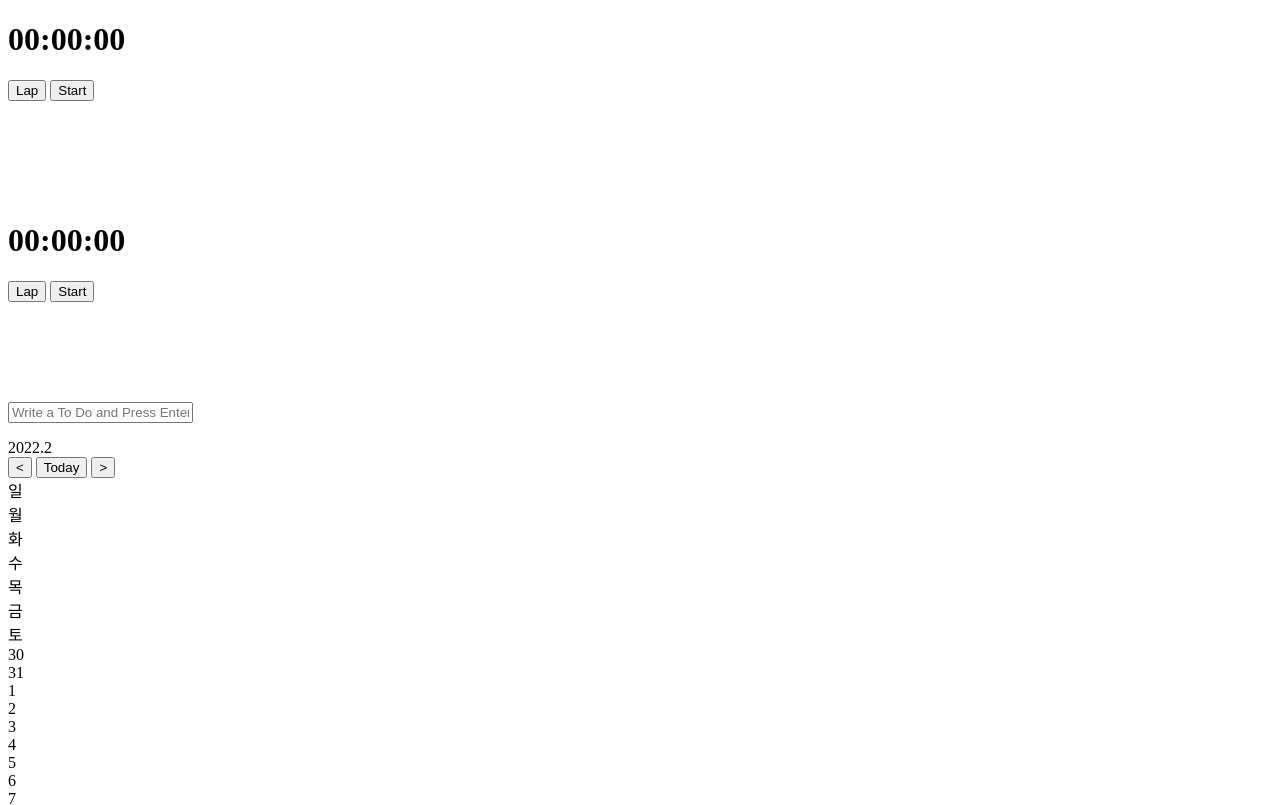
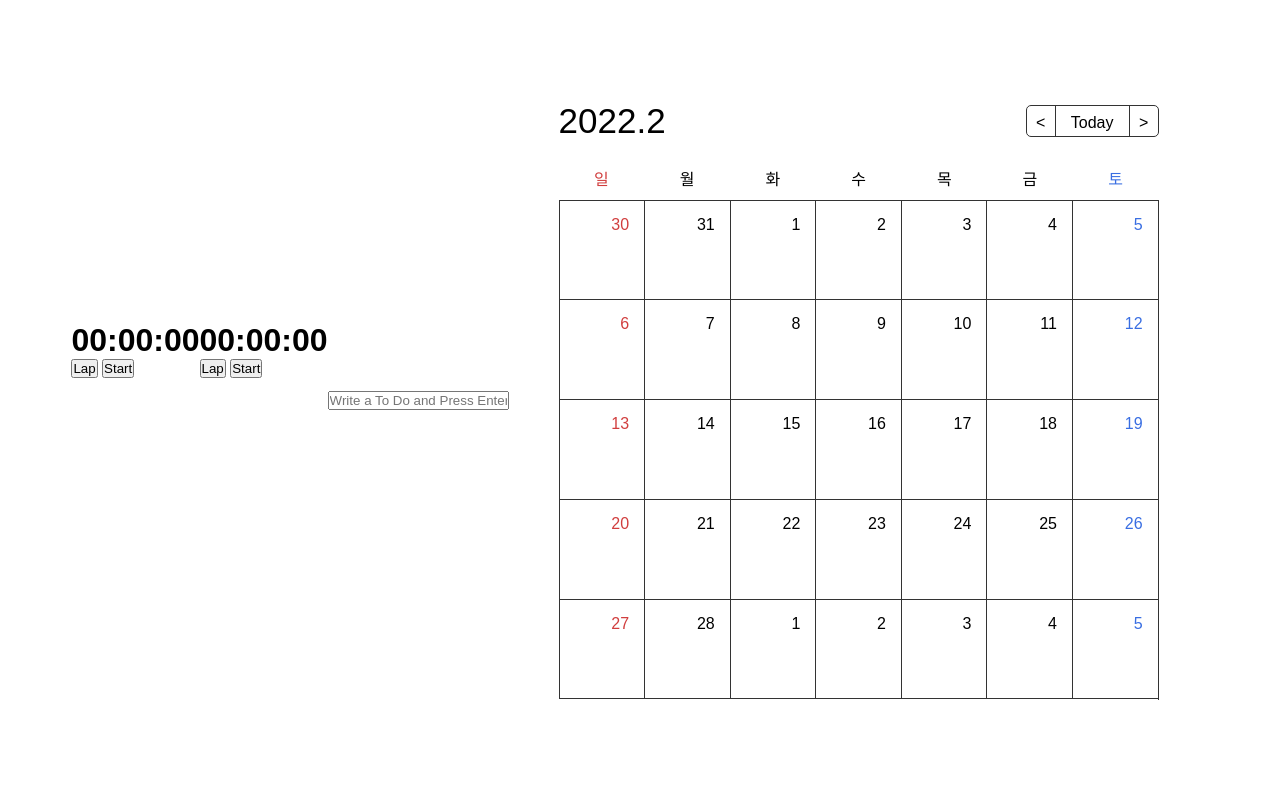
Before and after one commit to TaehyunJeon0203/StudyTime_Checker, a plain HTML site: page index.html in a window 1280 px wide. Shown: the top 805 px of the page. Drawn offline with Linux system fonts and the light colour scheme.

Commit message:
Design: calrendar CSS 적용

```diff
--- a/css/style.css
+++ b/css/style.css
@@ -1,3 +1,90 @@
+
+* {
+    margin: 0;
+    padding: 0;
+    font-family: sans-serif;
+    box-sizing: border-box;
+  }
+
+  body {
+    display: flex;
+    justify-content: center;
+    align-items: center;
+    min-height: 100vh;
+  }
+
+  .calendar {
+    width: 600px;
+    margin: 50px;
+  }
+
+  .header {
+    display: flex;
+    justify-content: space-between;
+    align-items: center;
+  }
+
+  .year-month {
+    font-size: 35px;
+  }
+
+  .nav {
+    display: flex;
+    border: 1px solid #333333;
+    border-radius: 5px;
+  }
+
+  .nav-btn {
+    width: 28px;
+    height: 30px;
+    border: none;
+    font-size: 16px;
+    line-height: 34px;
+    background-color: transparent;
+    cursor: pointer;
+  }
+
+  .go-today {
+    width: 75px;
+    border-left: 1px solid #333333;
+    border-right: 1px solid #333333;
+  }
+
+  .days {
+    display: flex;
+    margin: 25px 0 10px;
+  }
+
+  .day {
+    width: calc(100% / 7);
+    text-align: center;
+  }
+
+  .dates {
+    display: flex;
+    flex-flow: row wrap;
+    height: 500px;
+    border-top: 1px solid #333333;
+    border-right: 1px solid #333333;
+  }
+
+  .date {
+    width: calc(100% / 7);
+    padding: 15px;
+    text-align: right;
+    border-bottom: 1px solid #333333;
+    border-left: 1px solid #333333;
+  }
+
+  .day:nth-child(7n + 1),
+.date:nth-child(7n + 1) {
+  color: #D13E3E;
+}
+
+.day:nth-child(7n),
+.date:nth-child(7n) {
+  color: #396EE2;
+}
 
 .mainLapArea {
     height: 100px;
--- a/js/calendar.js
+++ b/js/calendar.js
@@ -34,4 +34,4 @@ dates.forEach((date, i) => {
     dates[i] = `<div class="date">${date}</div>`;
 })
 
-document.querySelector(".dates").innerHTML = dates.join('')
+document.querySelector(".dates").innerHTML = dates.join('');
```
